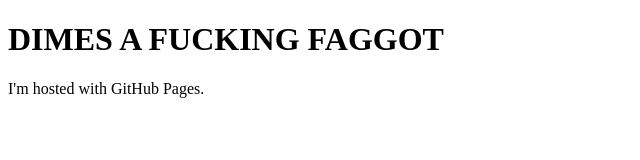
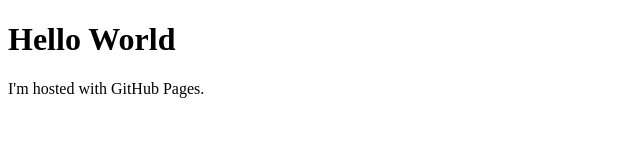
Before and after one commit to Pranav1359/Pranav1359.github.io, a plain HTML site: page index.html in a window 1280 px wide. Shown: the whole page, without its empty margins (0-640 px from the left). Drawn offline with Linux system fonts and the light colour scheme.

Commit message:
Revert "Update index.html"
This reverts commit 490d5734c450f1d1b2a1966c18ceec46677343f8.

```diff
--- a/index.html
+++ b/index.html
@@ -1,7 +1,7 @@
 <!DOCTYPE html>
 <html>
 <body>
-<h1>DIMES A FUCKING FAGGOT</h1>
+<h1>Hello World</h1>
 <p>I'm hosted with GitHub Pages.</p>
 </body>
 </html>
```
